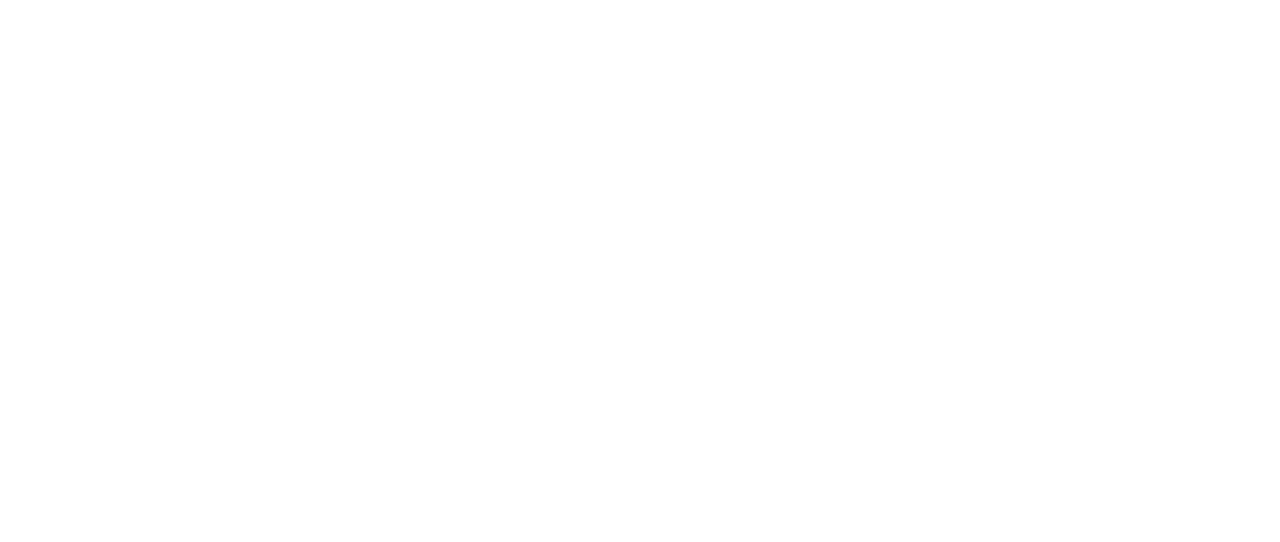
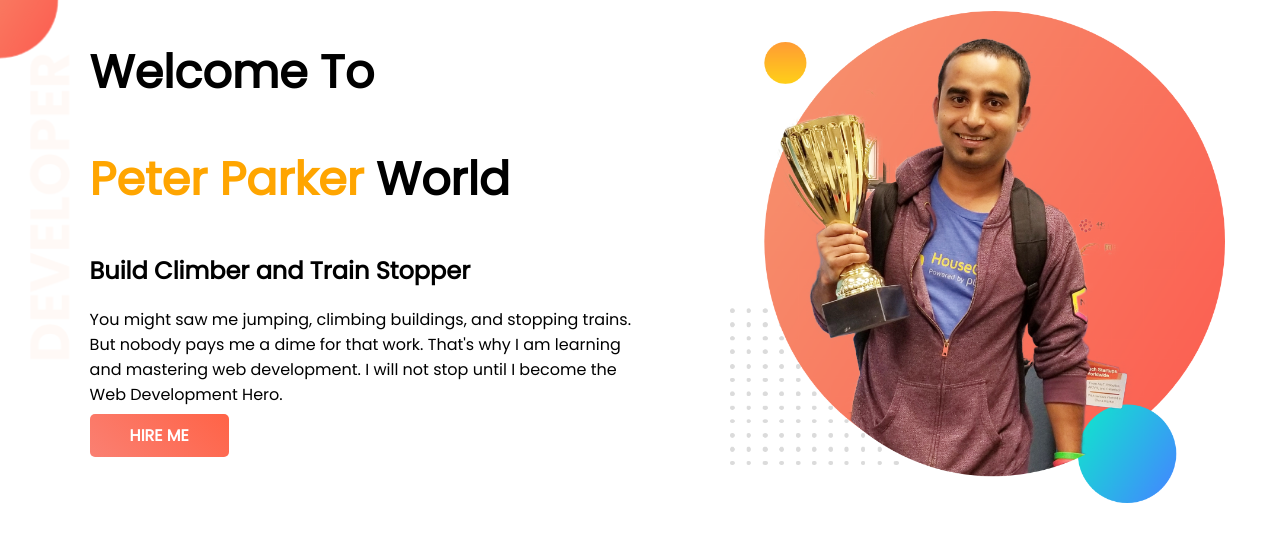
Before and after one commit to Sikder-Md-Shariful-Islam/portfolio-website, a plain HTML site: page index.html in a window 1280 px wide. Drawn offline with Linux system fonts and the light colour scheme.

Commit message:
top banner added

```diff
--- a/index.html
+++ b/index.html
@@ -6,11 +6,30 @@
     <meta http-equiv="X-UA-Compatible" content="IE=edge">
     <meta name="viewport" content="width=device-width, initial-scale=1.0">
     <title>Portfolio Website</title>
+    <link rel="preconnect" href="https://fonts.googleapis.com">
+    <link rel="preconnect" href="https://fonts.gstatic.com" crossorigin>
+    <link href="https://fonts.googleapis.com/css2?family=Poppins&display=swap" rel="stylesheet">
     <link rel="stylesheet" href="style.css">
 </head>
 
 <body>
-
+    <section class="top-banner">
+        <div class="half-width">
+            <h1>Welcome To</h1>
+            <h1><span class="orange-color">Peter Parker</span> World</h1>
+            <h2>Build Climber and Train Stopper</h2>
+            <p>You might saw me jumping, climbing buildings, and stopping trains. But nobody pays me a dime for that
+                work.
+                That's why I am learning and mastering web development. I will not stop until I become the Web
+                Development
+                Hero.
+            </p>
+            <a class="link-button" target="_blank" href="#">HIRE ME</a>
+        </div>
+        <div class="half-width">
+            <img src="images/jhankar.png" alt="">
+        </div>
+    </section>
 </body>
 
 </html>
--- a/style.css
+++ b/style.css
@@ -0,0 +1,41 @@
+body {
+    font-family: 'Poppins', sans-serif;
+    margin: 0;
+}
+
+h1 {
+    font-size: 46px;
+}
+
+.orange-color {
+    color: orange;
+}
+
+section {
+    display: flex;
+}
+
+.half-width {
+    width: 50%;
+    padding-left: 2%;
+    margin-left: 5%;
+}
+
+.half-width img {
+    width: 90%;
+    margin-top: 2%;
+}
+
+.link-button {
+    text-decoration: none;
+    background-image: linear-gradient(45deg, salmon, tomato);
+    color: white;
+    font-weight: 700;
+    padding: 10px 40px;
+    border-radius: 5px;
+}
+
+.top-banner {
+    background-image: url(images/top-banner.png);
+    background-repeat: no-repeat;
+}
```
Also changed, not shown: images/dream-bg.png (added), images/exp-bg.png (added), images/jhankar.png (added), images/jhankar2.png (added), images/my-bg.png (added), images/my-bg2.png (added), images/top-banner.png (added).
